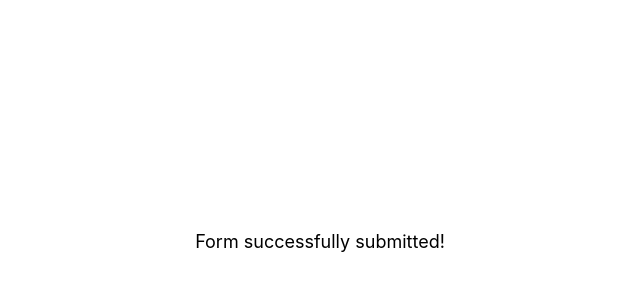
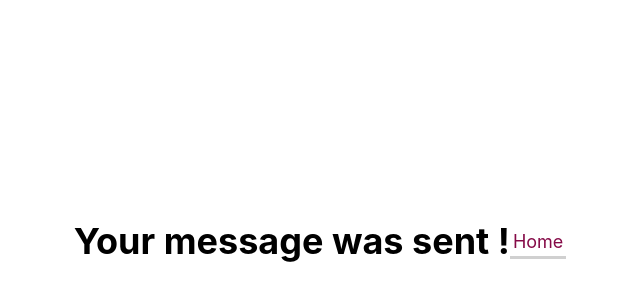
Before and after one commit to Sabinerobart/nextjs-tutorial, a Next.js app: page /success in a window 1280 px wide. Shown: the part 158-458 px from the top of the page, without its empty margins (320-960 px from the left). Built offline with nearby package versions, Linux system fonts and the light colour scheme.

Commit message:
Add redirection to the homepage after form submission

```diff
--- a/pages/success.js
+++ b/pages/success.js
@@ -1,9 +1,13 @@
+import Link from 'next/link'
 import AllCentered from '../components/allCentered/allCentered'
 
 export default function Success() {
   return (
     <AllCentered>
-      Form successfully submitted!
+      <h1>Your message was sent !</h1>
+      <Link href="/">
+        <a>Home</a>
+      </Link>
     </AllCentered>
   )
 }
```
